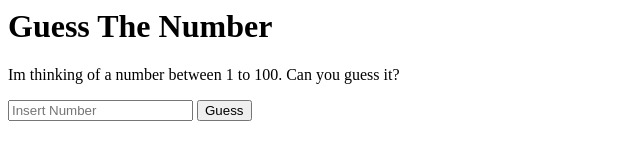
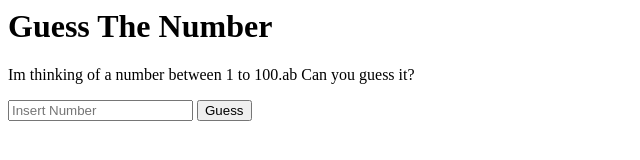
Before and after one commit to indahdarwisya09/guessthenumber, a plain HTML site: page index.html in a window 1280 px wide. Shown: the full height of the page, 0-640 px from the left. Drawn offline with Linux system fonts and the light colour scheme.

Commit message:
Update index.html

```diff
--- a/index.html
+++ b/index.html
@@ -4,7 +4,7 @@
       </head>
       <body>
         <h1>Guess The Number</h1>
-        <p>Im thinking of a number between 1 to 100.
+        <p>Im thinking of a number between 1 to 100.ab
              Can you guess it?</p>
         <input type ="number" placeholder ="Insert Number"
           id="guess"></input>
```
